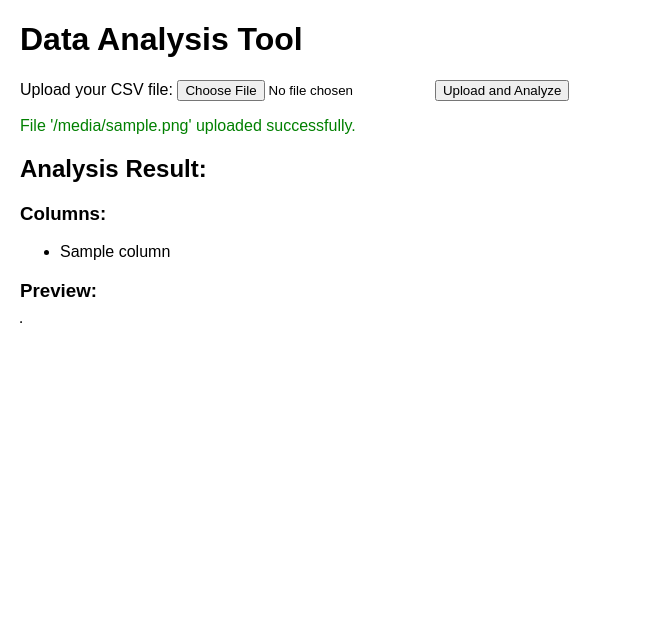
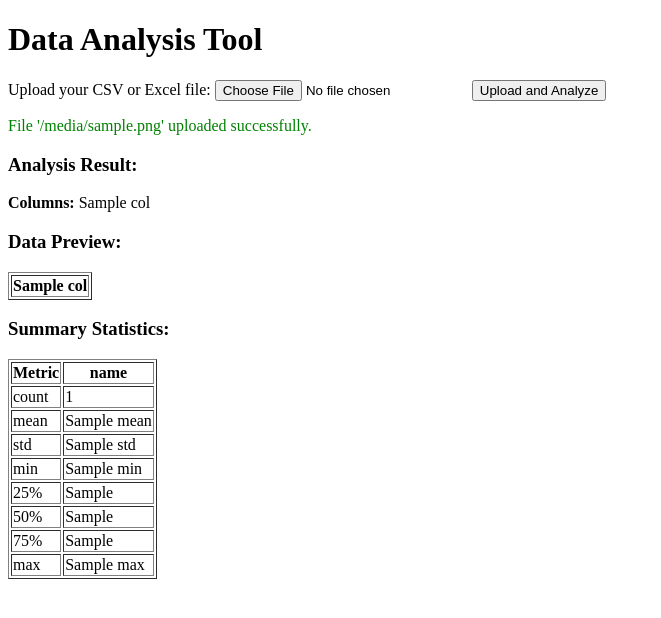
Before and after one commit to FraxureConsultants/dataanalysistoolv.1, a Flask app: template templates/index.html in a window 1280 px wide. Shown: the top 618 px of the page, without its empty margins (0-661 px from the left). Run offline with Flask 3, Linux system fonts and the light colour scheme; the template is opened without the code that fills it: most values are stand-ins (such as "Sample title", 1, 10 or a date in 2020); lists and menus that the app fills with data are empty.

Commit message:
Updated app.py and index.html to displa horizontal summary statistics

```diff
--- a/app.py
+++ b/app.py
@@ -14,6 +14,7 @@
     analysis_result = None
     error_message = None
     uploaded_filename = None
+    summary_statistics = None
 
     if request.method == "POST":
         if "file" in request.files:
@@ -43,11 +44,19 @@
                     else:
                         raise ValueError("Unsupported file format. Please upload a .csv or .xlsx file.")
 
-                    # Process file
+                    # Process file for column names and preview
                     analysis_result = {
                         "columns": df.columns.tolist(),
                         "preview": df.head().to_dict(orient="records"),
                     }
+
+                    # Calculate summary statistics for numerical columns
+                    summary_stats = df.describe().transpose().to_dict(orient="index")
+                    summary_statistics = {
+                        col: {stat: round(value, 2) for stat, value in stats.items()}
+                        for col, stats in summary_stats.items()
+                    }
+
                 except Exception as e:
                     error_message = f"Error analyzing file: {str(e)}"
 
@@ -56,6 +65,7 @@
         analysis_result=analysis_result,
         error_message=error_message,
         uploaded_filename=uploaded_filename,
+        summary_statistics=summary_statistics,
     )
 
 if __name__ == "__main__":
--- a/templates/index.html
+++ b/templates/index.html
@@ -4,50 +4,37 @@
     <meta charset="UTF-8">
     <meta name="viewport" content="width=device-width, initial-scale=1.0">
     <title>Data Analysis Tool</title>
-    <style>
-        body {
-            font-family: Arial, sans-serif;
-            margin: 20px;
-        }
-        .error {
-            color: red;
-        }
-        .success {
-            color: green;
-        }
-    </style>
 </head>
 <body>
     <h1>Data Analysis Tool</h1>
 
-    <form method="POST" enctype="multipart/form-data">
-        <label for="file">Upload your CSV file:</label>
+    <!-- File Upload Form -->
+    <form action="/" method="post" enctype="multipart/form-data">
+        <label for="file">Upload your CSV or Excel file:</label>
         <input type="file" name="file" id="file">
         <button type="submit">Upload and Analyze</button>
     </form>
 
+    <!-- Display Error Messages -->
     {% if error_message %}
-        <p class="error">{{ error_message }}</p>
+        <p style="color: red;">{{ error_message }}</p>
     {% endif %}
 
+    <!-- Display Uploaded Filename -->
     {% if uploaded_filename %}
-        <p class="success">File '{{ uploaded_filename }}' uploaded successfully.</p>
+        <p style="color: green;">File '{{ uploaded_filename }}' uploaded successfully.</p>
     {% endif %}
 
+    <!-- Display Analysis Results -->
     {% if analysis_result %}
-        <h2>Analysis Result:</h2>
-        <h3>Columns:</h3>
-        <ul>
-            {% for column in analysis_result.columns %}
-                <li>{{ column }}</li>
-            {% endfor %}
-        </ul>
+        <h3>Analysis Result:</h3>
+        <p><strong>Columns:</strong> {{ analysis_result.columns | join(", ") }}</p>
 
-        <h3>Preview:</h3>
-        <table border="1" cellspacing="0" cellpadding="5">
+        <h3>Data Preview:</h3>
+        <table border="1">
             <thead>
                 <tr>
-                    {% for col in analysis_result.preview[0].keys() %}
+                    {% for col in analysis_result.columns %}
                         <th>{{ col }}</th>
                     {% endfor %}
                 </tr>
@@ -55,8 +42,34 @@
             <tbody>
                 {% for row in analysis_result.preview %}
                     <tr>
-                        {% for cell in row.values() %}
-                            <td>{{ cell }}</td>
+                        {% for col in analysis_result.columns %}
+                            <td>{{ row[col] }}</td>
+                        {% endfor %}
+                    </tr>
+                {% endfor %}
+            </tbody>
+        </table>
+    {% endif %}
+
+    <!-- Display Summary Statistics -->
+    {% if summary_statistics %}
+        <h3>Summary Statistics:</h3>
+        <table border="1">
+            <thead>
+                <tr>
+                    <th>Metric</th>
+                    {% for col in summary_statistics.keys() %}
+                        <th>{{ col }}</th>
+                    {% endfor %}
+                </tr>
+            </thead>
+            <tbody>
+                {% set metrics = ['count', 'mean', 'std', 'min', '25%', '50%', '75%', 'max'] %}
+                {% for metric in metrics %}
+                    <tr>
+                        <td>{{ metric }}</td>
+                        {% for col, stats in summary_statistics.items() %}
+                            <td>{{ stats.get(metric, 'N/A') }}</td>
                         {% endfor %}
                     </tr>
                 {% endfor %}
```
